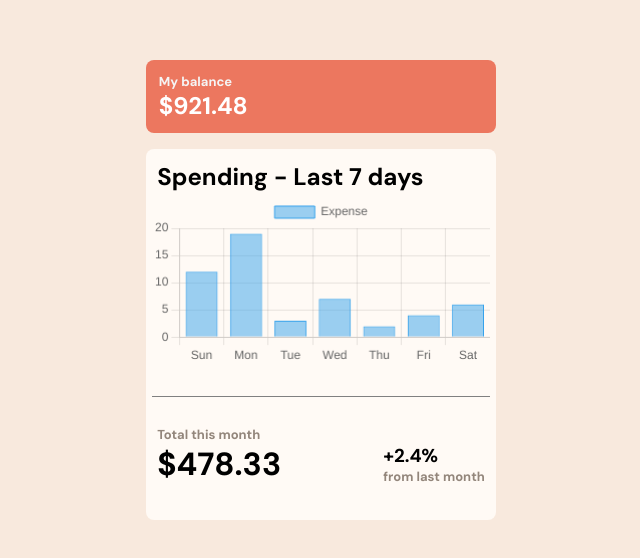
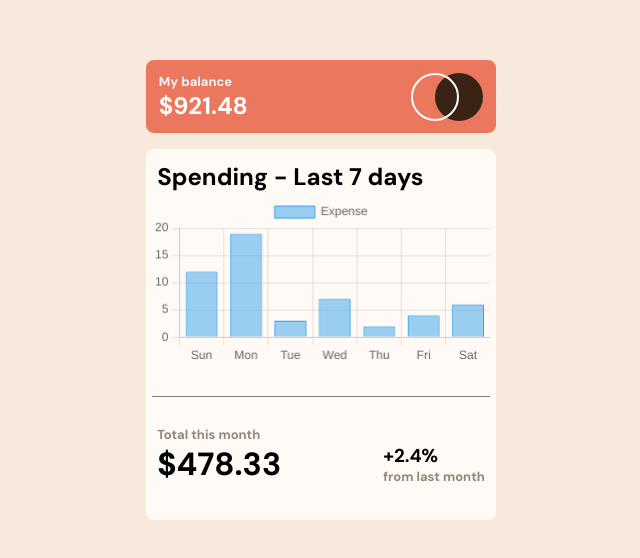
Before and after one commit to nalonix/expenseschartyenetta, a plain HTML site: page index.html in a window 1280 px wide. Shown: the part 110-668 px from the top of the page, without its empty margins (319-959 px from the left). Drawn offline with nearby package versions, Linux system fonts and the light colour scheme.

Commit message:
final commit

```diff
--- a/index.html
+++ b/index.html
@@ -27,6 +27,13 @@
         My balance
       </p>
       <h2>$921.48</h2>
+    </div>
+    <div class="top-banner-right">
+      <svg
+      width="72"
+      height="48"
+      viewBox="0 0 72 48"
+      xmlns="http://www.w3.org/2000/svg"><g fill="none" fill-rule="evenodd"><circle fill="#382314" cx="48" cy="24" r="24"/><circle stroke="#FFF" stroke-width="2" cx="24" cy="24" r="23"/></g></svg>
     </div>
   </header>
   <main>
--- a/style.css
+++ b/style.css
@@ -41,9 +41,18 @@ body{
     background: var(--soft-red);
     border-radius:8px;
     color: white;
+
+    display: flex;
+    flex-direction: row;
+    justify-content: space-between;
 }
 .top-banner .top-banner-left{
     width: fit-content;
+    padding: 0.8rem;
+}
+.top-banner .top-banner-right{
+    display: flex;
+    align-items: center;
     padding: 0.8rem;
 }
 
```
